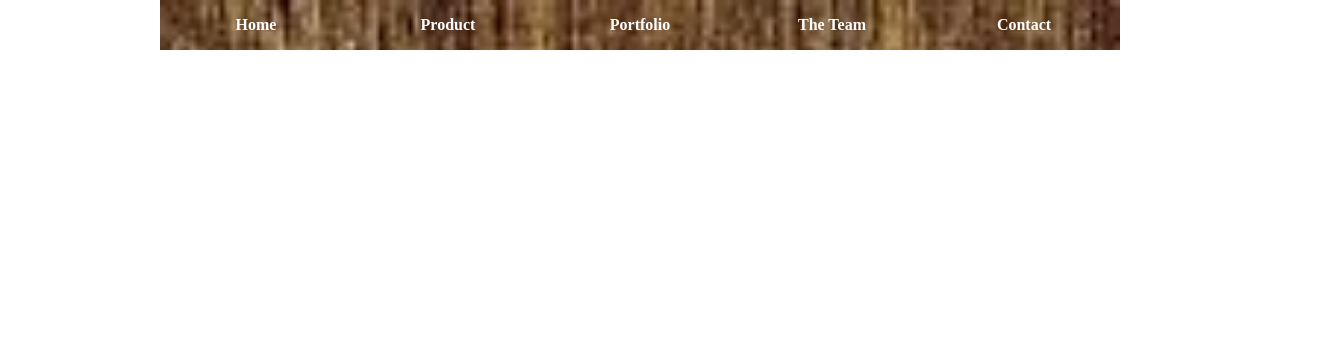
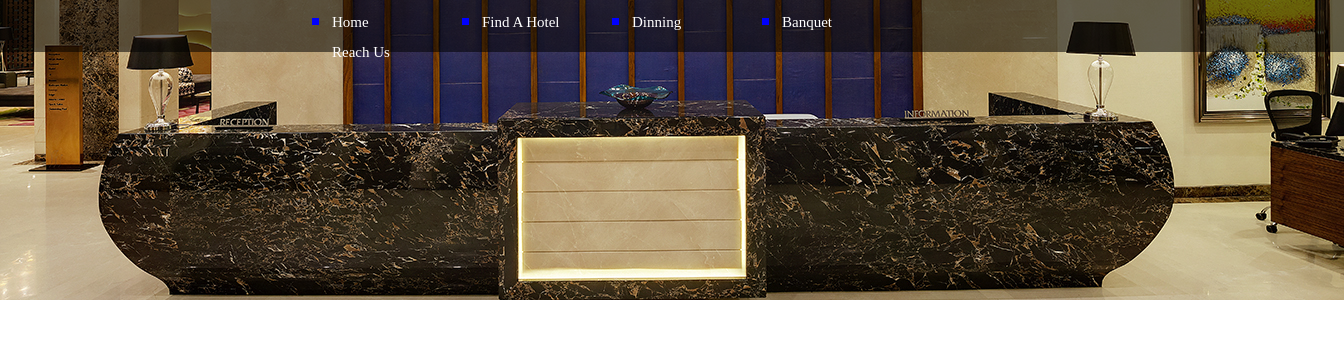
Before and after one commit to archupatil-90/menubar, a plain HTML site: page index.html in a window 1280 px wide. Shown: the whole page, 1344 px wide, since content can reach past the window. Drawn offline with Linux system fonts and the light colour scheme.

Commit message:
Add files via upload

```diff
--- a/index.html
+++ b/index.html
@@ -5,66 +5,87 @@
     <meta name="viewport" content="width=device-width, initial-scale=1.0">
     <title>Document</title>
     <style>
+        html{
+            scroll-behavior: smooth;
+        }
         body{
             margin: 0;
+            background-image: url(hotel.jpg);
+            background-repeat: no-repeat;
         }
+        nav{
+            width: 75%;
+    /* margin-left: 20%; */
+    background-color: #0000008a;
+    padding: 1px 15%;
+    margin: 0;
+}
+
 
         ul{
-          width:75%;
-            list-style: none;
-            margin: auto;
-            background-image: url(download.jpg);
-            background-size: cover;
-            padding: 0px;
-            overflow: auto;
-
+            list-style-type: none;
+    width: 75%;
+    /* margin-left: 188px; */
+    height: 50px;
+    margin: auto;
 
         }
        ul li{
 
-           width:20%;
-            /* height: 30px; */
-            float:left;
-           text-align: center;
-            transition: 1s;
-            font-weight: bold;
+
+    width: 150px;
+    float: left;
+    padding-top: 12px;
 
 
-
-
-
-
-
+        }
+        ul li a::before{
+            content: '';
+    position: absolute;
+    width: 7px;
+    height: 7px;
+    background-color: blue;
+    top: 18px;
+    margin-left: -20px;
+    transition: 1s;
         }
         ul li a{
             text-decoration: none;
             color: white;
-              height: 30px;
-              text-align: center;
-              vertical-align: middle;
-              line-height: 50px;
+           text-align: center;
+           font-size: 15px;
+           margin-top: 5px;
+           transition: 1s;
+           text-transform: capitalize;
 
         }
-        ul li:hover a {
-            color:black;
-            /* background-color: white; */
+        ul li:hover ::before{
+            width: 10px;
+    height: 10px;
+    background-color: goldenrod;
         }
-        ul li:hover{
-            color:black;
-            background-color: white;
+
+
+        ul li:hover a{
+
+    font-size: 17px;
+    text-decoration:underline;
+    color: goldenrod;
+
+
         }
 
     </style>
 </head>
 <body>
+   <nav><ul>
+    <li><a href="#">Home</a></li>
+    <li><a href="#">find a hotel</a></li>
+    <li><a href="#">dinning</a></li>
+    <li><a href="#">banquet</a></li>
+    <li><a href="#">reach us</a></li>
+</ul></nav>
 
-        <ul>
-            <li><a href="#">Home</a></li>
-            <li><a href="#">Product</a></li>
-            <li><a href="#">Portfolio</a></li>
-            <li><a href="#">The Team</a></li>
-            <li><a href="#">Contact</a></li>
-        </ul>
 
 
 
```
Also changed, not shown: hotel.jpg (added).
